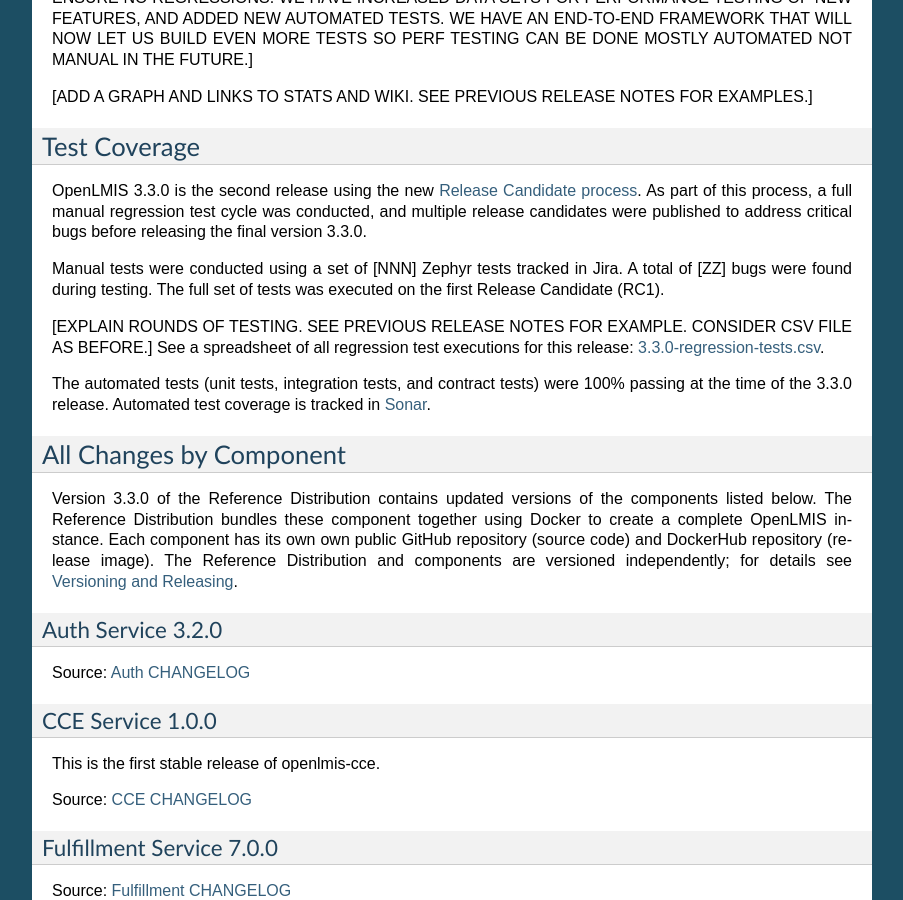
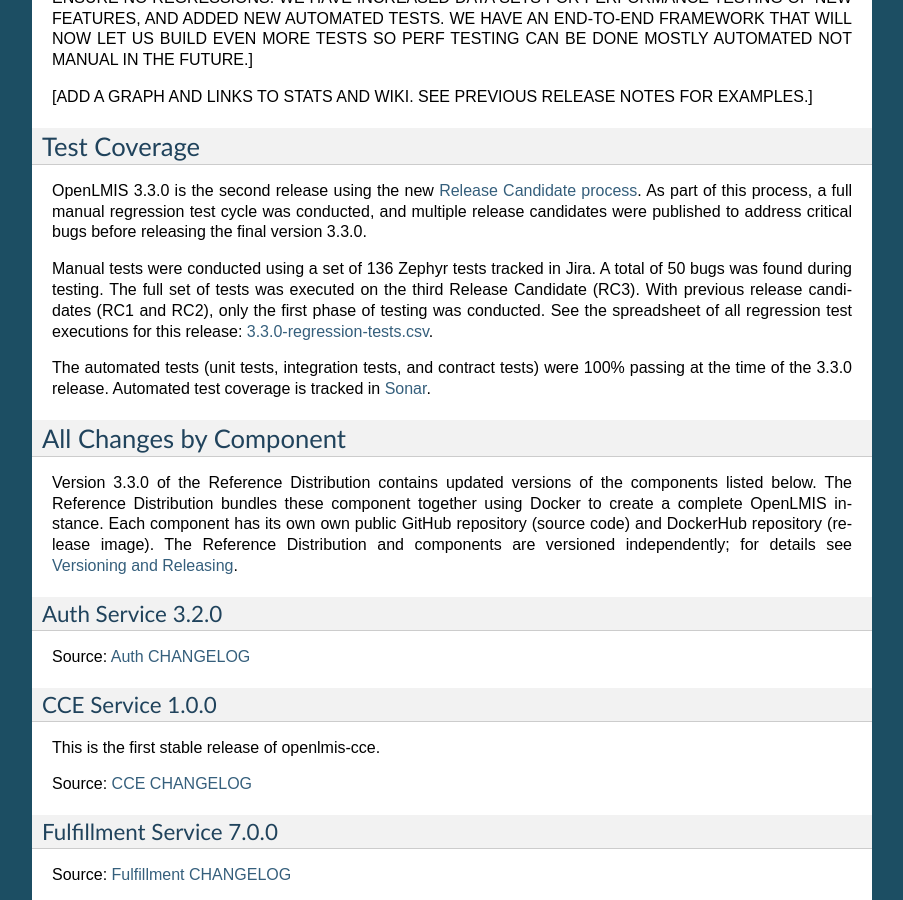
Before and after one commit to OpenLMIS/openlmis-ref-distro, a Sphinx documentation site: the page built from docs/source/releases/openlmis-ref-distro-v3.3.0.rst, in a window 1280 px wide and 900 px high, scrolled down 2879 px. Shown: the whole window, without its empty margins (198-1101 px from the left). Built offline with Sphinx 7.4.7, drawn with Linux system fonts in a browser that asks for light colours; pages that are not in the unit, such as notebooks, are missing from menus.

Commit message:
Explained rounds of testing

```diff
--- a/docs/source/releases/openlmis-ref-distro-v3.3.0.rst
+++ b/docs/source/releases/openlmis-ref-distro-v3.3.0.rst
@@ -139,11 +139,10 @@
 of this process, a full manual regression test cycle was conducted, and multiple release candidates
 were published to address critical bugs before releasing the final version 3.3.0.
 
-Manual tests were conducted using a set of [NNN] Zephyr tests tracked in Jira. A total of [ZZ] bugs were
-found during testing. The full set of tests was executed on the first Release Candidate (RC1).
-
-[EXPLAIN ROUNDS OF TESTING. SEE PREVIOUS RELEASE NOTES FOR EXAMPLE. CONSIDER CSV FILE AS BEFORE.]
-See a spreadsheet of all regression test executions for this release:
+Manual tests were conducted using a set of 136 Zephyr tests tracked in Jira. A total of 50 bugs was
+found during testing. The full set of tests was executed on the third Release Candidate (RC3).
+With previous release candidates (RC1 and RC2), only the first phase of testing was conducted.
+See the spreadsheet of all regression test executions for this release:
 `3.3.0-regression-tests.csv <https://raw.githubusercontent.com/OpenLMIS/openlmis-ref-distro/master/docs/source/releases/3.3.0-regression-tests.csv>`_.
 
 The automated tests (unit tests, integration tests, and contract tests) were 100% passing at the time
```
